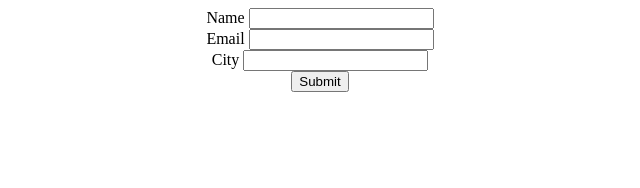
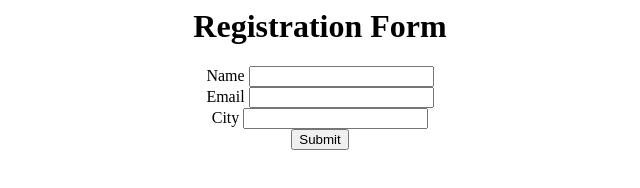
Before and after one commit to akhil94614/akhil-flaskapp, a plain HTML site: page templates/index.html in a window 1280 px wide. Shown: the whole page, without its empty margins (320-960 px from the left). Drawn offline with Linux system fonts and the light colour scheme.

Commit message:
Update index.html

```diff
--- a/templates/index.html
+++ b/templates/index.html
@@ -1,4 +1,5 @@
 <form method="POST" action="">
+      <h1 style="text-align:center;">Registration Form</h1>
       <p style="text-align:center;">
       Name <input type= "text" name="name" />
       <br>
```
